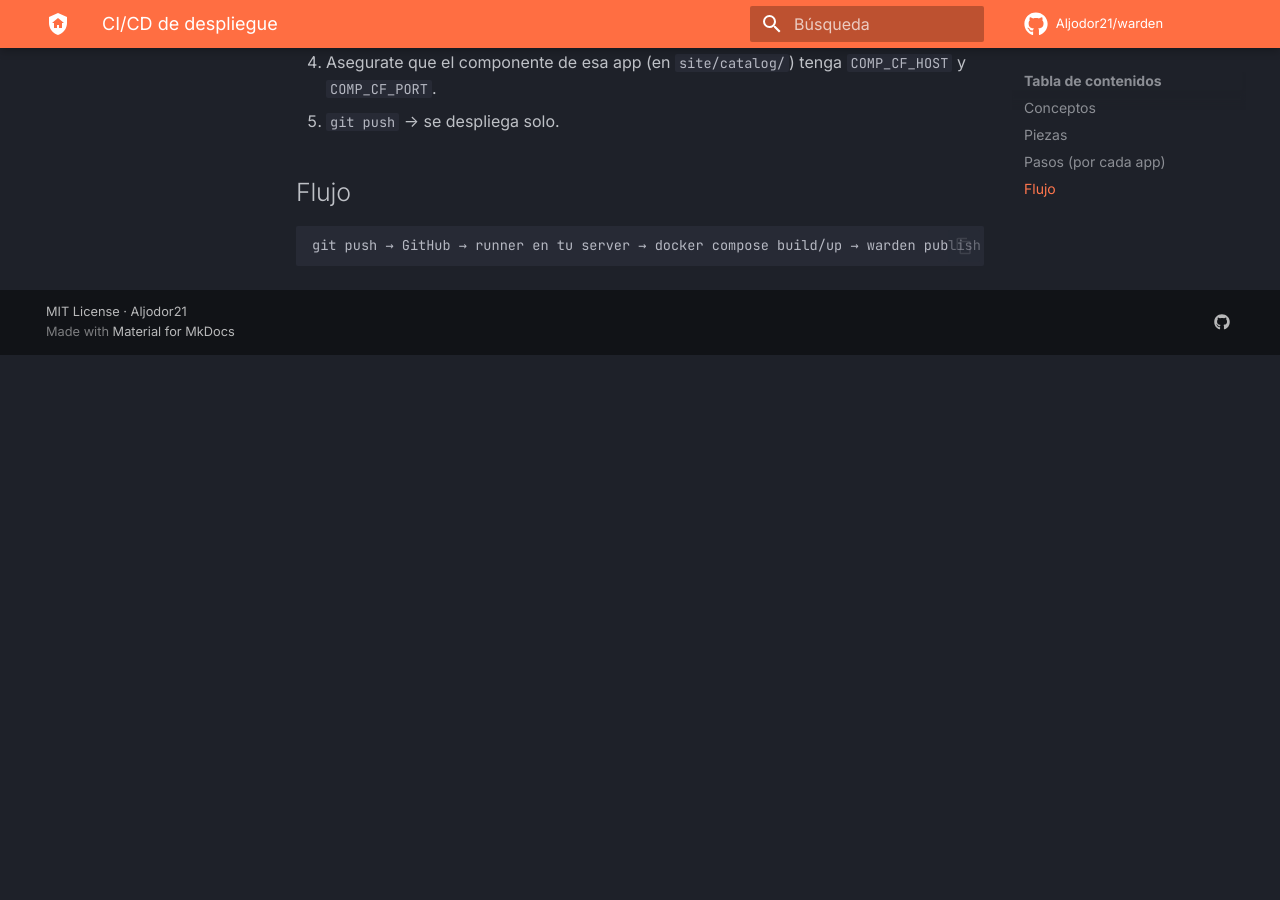
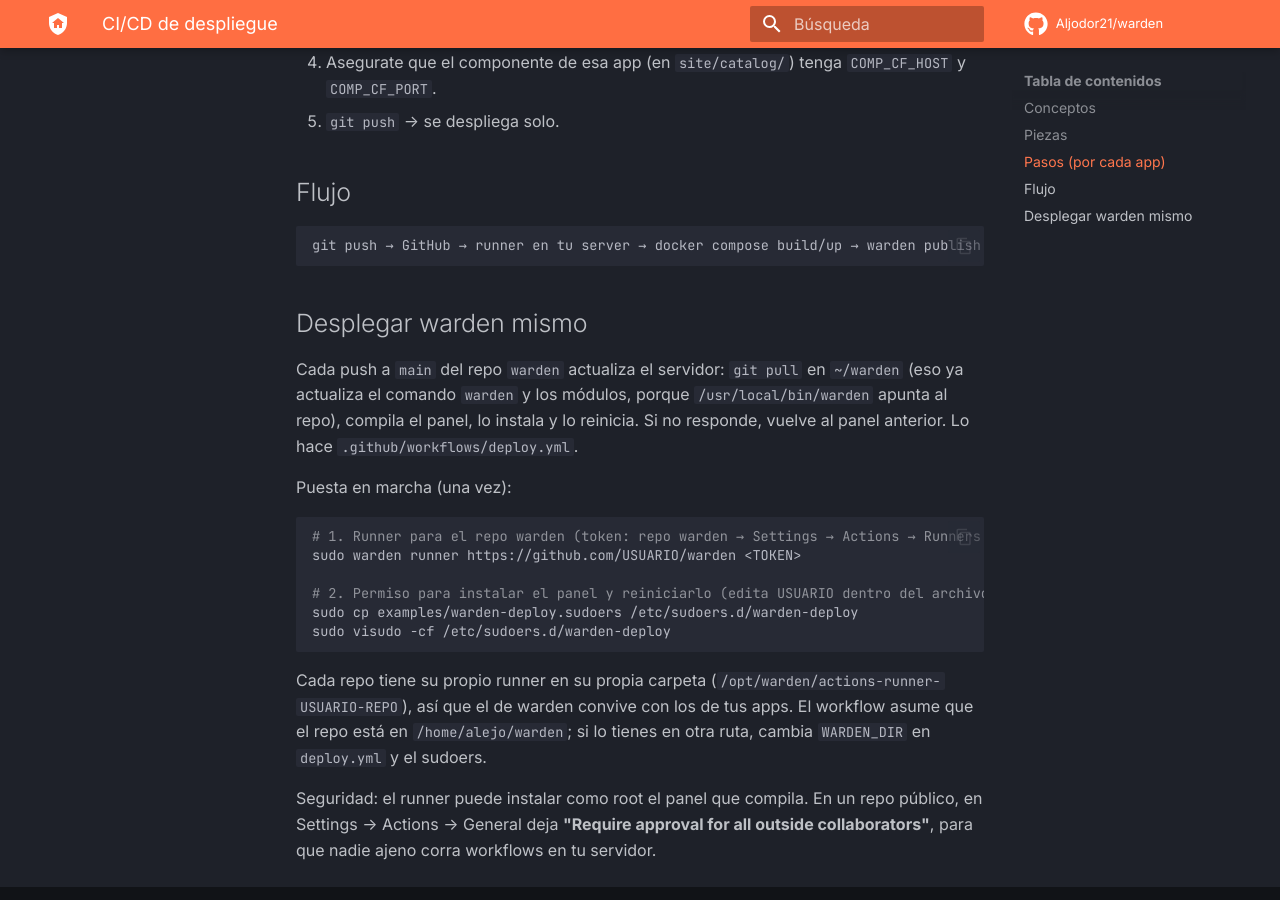
Before and after one commit to Aljodor21/warden, an MkDocs documentation site: the page built from docs/CICD.md, in a window 1280 px wide and 900 px high, scrolled down 1244 px. Built offline with MkDocs 1.6.1 and Material for MkDocs 9.7.7, drawn with Linux system fonts in a browser that asks for light colours; comment, search, counter and statistics services are not loaded; before the commit the page ends 1599 px from its top, so only the background shows below that.

Commit message:
ci: despliegue automático de warden en el servidor al llegar algo a main
Un deploy.yml en el runner de uburoom: git pull en ~/warden, compila el panel, lo
instala y lo reinicia, con vuelta al panel anterior si no responde. Un runner por repo,
cada uno en su carpeta (/opt/warden/actions-runner-<usuario>-<repo>), también en reset.
Sudoers de ejemplo con comandos exactos, documentación y se quita 'dev' del CI.

````diff
--- a/docs/CICD.md
+++ b/docs/CICD.md
@@ -46,3 +46,22 @@ de Cloudflare. Definís la app una vez y el despliegue la publica solo.
 ```
 git push → GitHub → runner en tu server → docker compose build/up → warden publish (Cloudflare)
 ```
+
+## Desplegar warden mismo
+
+Cada push a `main` del repo `warden` actualiza el servidor: `git pull` en `~/warden` (eso ya actualiza el comando `warden` y los módulos, porque `/usr/local/bin/warden` apunta al repo), compila el panel, lo instala y lo reinicia. Si no responde, vuelve al panel anterior. Lo hace `.github/workflows/deploy.yml`.
+
+Puesta en marcha (una vez):
+
+```bash
+# 1. Runner para el repo warden (token: repo warden → Settings → Actions → Runners → New self-hosted runner)
+sudo warden runner https://github.com/USUARIO/warden <TOKEN>
+
+# 2. Permiso para instalar el panel y reiniciarlo (edita USUARIO dentro del archivo)
+sudo cp examples/warden-deploy.sudoers /etc/sudoers.d/warden-deploy
+sudo visudo -cf /etc/sudoers.d/warden-deploy
+```
+
+Cada repo tiene su propio runner en su propia carpeta (`/opt/warden/actions-runner-USUARIO-REPO`), así que el de warden convive con los de tus apps. El workflow asume que el repo está en `/home/alejo/warden`; si lo tienes en otra ruta, cambia `WARDEN_DIR` en `deploy.yml` y el sudoers.
+
+Seguridad: el runner puede instalar como root el panel que compila. En un repo público, en Settings → Actions → General deja **"Require approval for all outside collaborators"**, para que nadie ajeno corra workflows en tu servidor.
````
Also changed, not shown: CONTRIBUTING.md (+1 -1 lines), 6 other files.
